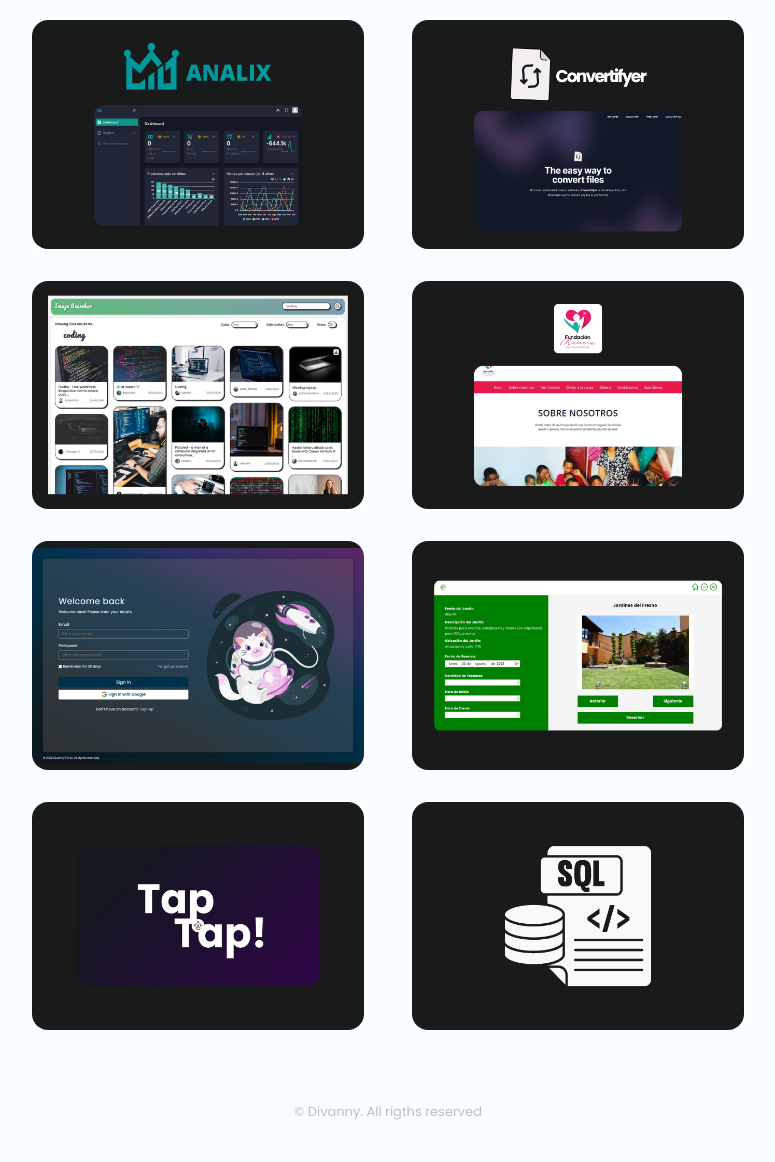
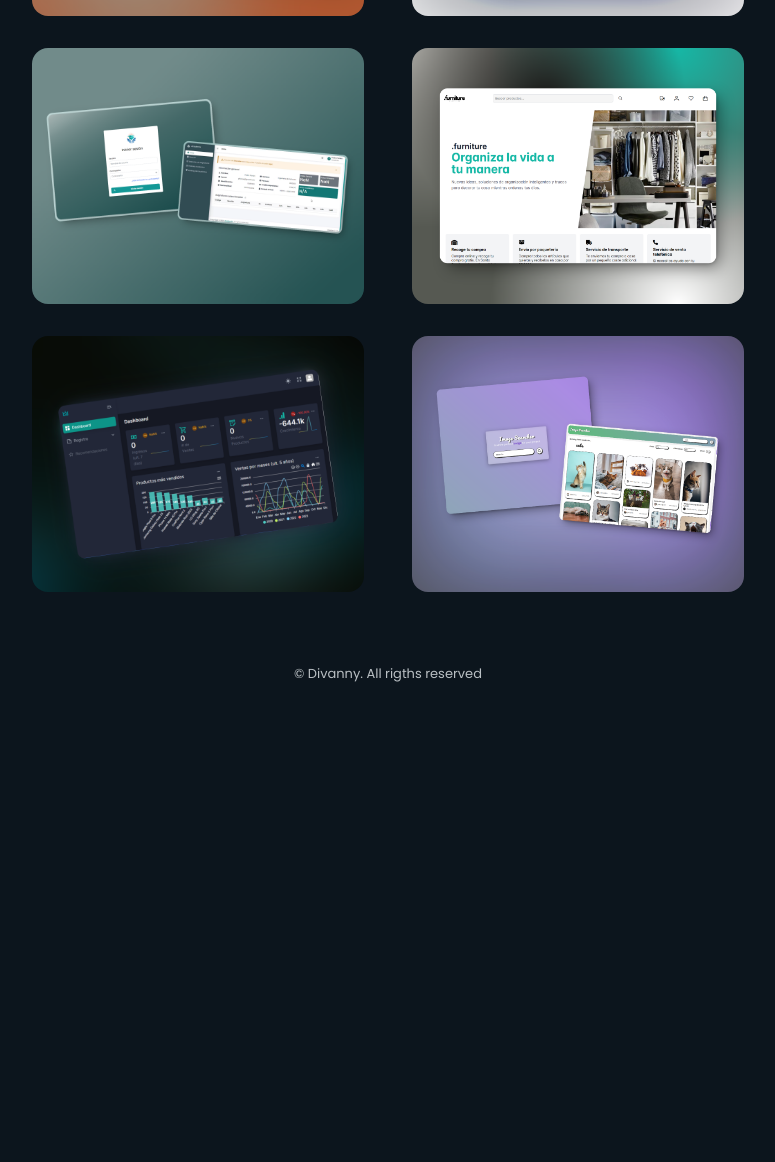
Before and after one commit to Divanny/Divanny.github.io, a plain HTML site: page index.html in a window 1280 px wide. Shown: the part 819-1981 px from the top of the page, without its empty margins (252-1027 px from the left). After the commit the page ends 1543 px from the top, so only its background shows below. Drawn offline with nearby package versions, Linux system fonts and the light colour scheme.

Commit message:
Updating projects and skills

```diff
--- a/assets/css/styles.css
+++ b/assets/css/styles.css
@@ -169,7 +169,8 @@ body.dark-theme {
 }
 
 .profile__perfil img {
-  width: 75px;
+  height: 100%;
+  width: auto;
 }
 
 .profile__border {
@@ -512,7 +513,8 @@ body.dark-theme {
     height: 120px;
   }
   .profile__perfil img {
-    width: 90px;
+    height: 100%;
+
   }
   .profile__profession {
     margin-bottom: 1.5rem;
--- a/assets/js/main.js
+++ b/assets/js/main.js
@@ -36,6 +36,10 @@ if (selectedTheme) {
   // If the validation is fulfilled, we ask what the issue was to know if we activated or deactivated the dark
   document.body.classList[selectedTheme === 'dark' ? 'add' : 'remove'](darkTheme)
   themeButton.classList[selectedIcon === 'ri-moon-line' ? 'add' : 'remove'](iconTheme)
+} else {
+  // Set dark theme as default
+  document.body.classList.add(darkTheme)
+  themeButton.classList.add(iconTheme)
 }
 
 // Activate / deactivate the theme manually with the button
--- a/index.html
+++ b/index.html
@@ -33,17 +33,17 @@
                     </div>
 
                     <h2 class="profile__name">Divanny Pérez</h2>
-                    <h3 class="profile__profession">Full Stack Developer</h3>
+                    <h3 class="profile__profession">Software Engineer</h3>
 
                     <ul class="profile__social">
-                        <a href="https://codeforces.com/profile/divannyjpm" target="_blank" class="profile__social-link">
-                            <iconify-icon icon="simple-icons:codeforces"></iconify-icon>
-                        </a>
                         <a href="https://www.linkedin.com/in/divanny-p%C3%A9rez-5a5901206/" target="_blank" class="profile__social-link">
                             <i class="ri-linkedin-box-line"></i>
                         </a>
                         <a href="https://github.com/Divanny" target="_blank" class="profile__social-link">
                             <i class="ri-github-line"></i>
+                        </a>
+                        <a href="https://codeforces.com/profile/divannyjpm" target="_blank" class="profile__social-link">
+                            <iconify-icon icon="simple-icons:codeforces"></iconify-icon>
                         </a>
                     </ul>
                 </div>
@@ -86,7 +86,35 @@
                     <!--=============== PROJECTS ===============-->
                     <div class="projects__content grid filters__active" data-content id="projects">
                         <article class="projects__card">
-                            <img src="assets/img/academix.png" alt="" class="projects__img" width="300px">
+                            <img src="assets/img/crowdsolve-project.png" alt="" class="projects__img" width="300px">
+
+                            <div class="projects__modal">
+                                <div>
+                                    <span class="projects__subtitle">Frontend/Backend</span>
+                                    <h3 class="projects__title">CrowdSolve</h3>
+                                    <a href="https://crowdsolve.site" target="_blank" class="projects__button button button__small" title="Frontend">
+                                        <i class="ri-link"></i>
+                                    </a>
+                                </div>
+                            </div>
+                        </article>
+
+                        <article class="projects__card">
+                            <img src="assets/img/convertifyer-project.png" alt="" class="projects__img" width="300px">
+
+                            <div class="projects__modal">
+                                <div>
+                                    <span class="projects__subtitle">Frontend</span>
+                                    <h3 class="projects__title">Convertifyer</h3>
+                                    <a href="https://convertifyer.vercel.app/" target="_blank" class="projects__button button button__small">
+                                        <i class="ri-link"></i>
+                                    </a>
+                                </div>
+                            </div>
+                        </article>
+
+                        <article class="projects__card">
+                            <img src="assets/img/academix-project.png" alt="" class="projects__img" width="300px">
 
                             <div class="projects__modal">
                                 <div>
@@ -101,25 +129,9 @@
                                 </div>
                             </div>
                         </article>
-                        <!-- <article class="projects__card">
-                            <img src="assets/img/tienda.png" alt="" class="projects__img" width="300px">
-
-                            <div class="projects__modal">
-                                <div>
-                                    <span class="projects__subtitle">Frontend/Backend</span>
-                                    <h3 class="projects__title">Tienda</h3>
-                                    <a href="https://github.com/Divanny/TiendaFrontend" target="_blank" class="projects__button button button__small" title="Frontend">
-                                        <i class="ri-link"></i>
-                                    </a>
-                                    <a href="https://github.com/Divanny/TiendaBackend" target="_blank" class="projects__button button button__small" title="Backend">
-                                        <i class="ri-link"></i>
-                                    </a>
-                                </div>
-                            </div>
-                        </article> -->
 
                         <article class="projects__card">
-                            <img src="assets/img/furniture.png" alt="" class="projects__img" width="300px">
+                            <img src="assets/img/furniture-project.png" alt="" class="projects__img" width="300px">
 
                             <div class="projects__modal">
                                 <div>
@@ -131,8 +143,9 @@
                                 </div>
                             </div>
                         </article>
+
                         <article class="projects__card">
-                            <img src="assets/img/analix.png" alt="" class="projects__img" width="300px">
+                            <img src="assets/img/analix-project.png" alt="" class="projects__img" width="300px">
 
                             <div class="projects__modal">
                                 <div>
@@ -144,98 +157,15 @@
                                 </div>
                             </div>
                         </article>
-                        <article class="projects__card">
-                            <img src="assets/img/convertifyer.png" alt="" class="projects__img" width="300px">
-
-                            <div class="projects__modal">
-                                <div>
-                                    <span class="projects__subtitle">Frontend</span>
-                                    <h3 class="projects__title">Convertifyer</h3>
-                                    <a href="https://convertifyer.vercel.app/" target="_blank" class="projects__button button button__small">
-                                        <i class="ri-link"></i>
-                                    </a>
-                                </div>
-                            </div>
-                        </article>
 
                         <article class="projects__card">
-                            <img src="assets/img/image-searcher.png" alt="" class="projects__img" width="300px">
+                            <img src="assets/img/image-searcher-project.png" alt="" class="projects__img" width="300px">
 
                             <div class="projects__modal">
                                 <div>
                                     <span class="projects__subtitle">Frontend</span>
                                     <h3 class="projects__title">Image Searcher</h3>
                                     <a href="https://image-searcher-divanny.netlify.app" target="_blank" class="projects__button button button__small">
-                                        <i class="ri-link"></i>
-                                    </a>
-                                </div>
-                            </div>
-                        </article>
-
-                        <article class="projects__card">
-                            <img src="assets/img/fundacion-mencia.png" alt="" class="projects__img" width="300px">
-
-                            <div class="projects__modal">
-                                <div>
-                                    <span class="projects__subtitle">Frontend</span>
-                                    <h3 class="projects__title">Fundación Mencia</h3>
-                                    <a href="https://fundacionmenciard.org/" target="_blank" class="projects__button button button__small">
-                                        <i class="ri-link"></i>
-                                    </a>
-                                </div>
-                            </div>
-                        </article>
-
-                        <article class="projects__card">
-                            <img src="assets/img/signin.png" alt="" class="projects__img" width="300px">
-
-                            <div class="projects__modal">
-                                <div>
-                                    <span class="projects__subtitle">Frontend</span>
-                                    <h3 class="projects__title">Sign In Form</h3>
-                                    <a href="https://divanny-login.netlify.app/" target="_blank" class="projects__button button button__small">
-                                        <i class="ri-link"></i>
-                                    </a>
-                                </div>
-                            </div>
-                        </article>
-
-                        <article class="projects__card">
-                            <img src="assets/img/garden-project.png" alt="" class="projects__img">
-
-                            <div class="projects__modal">
-                                <div>
-                                    <span class="projects__subtitle">Desktop App</span>
-                                    <h3 class="projects__title">Garden Reservation System</h3>
-                                    <a href="https://github.com/Divanny/Garden-reservation-system" target="_blank" class="projects__button button button__small">
-                                        <i class="ri-link"></i>
-                                    </a>
-                                </div>
-                            </div>
-                        </article>
-
-                        <article class="projects__card">
-                            <img src="assets/img/tap-tap.png" alt="" class="projects__img">
-
-                            <div class="projects__modal">
-                                <div>
-                                    <span class="projects__subtitle">Mobile App</span>
-                                    <h3 class="projects__title">Tap Tap! Mobile Game</h3>
-                                    <a href="https://github.com/Divanny/tap-tap" target="_blank" class="projects__button button button__small">
-                                        <i class="ri-link"></i>
-                                    </a>
-                                </div>
-                            </div>
-                        </article>
-
-                        <article class="projects__card">
-                            <img src="assets/img/GenerateCRUDProcedures.png" alt="" class="projects__img" width="300px">
-
-                            <div class="projects__modal">
-                                <div>
-                                    <span class="projects__subtitle">SQL</span>
-                                    <h3 class="projects__title">GenerateCRUDProcedures</h3>
-                                    <a href="https://github.com/Divanny/GenerateCRUDProcedures" target="_blank" class="projects__button button button__small">
                                         <i class="ri-link"></i>
                                     </a>
                                 </div>
@@ -310,6 +240,15 @@
                                         <i class="ri-checkbox-circle-line"></i>
 
                                         <div>
+                                            <h3 class="skills__name">React</h3>
+                                            <span class="skills__level">Advance</span>
+                                        </div>
+                                    </div>
+
+                                    <div class="skills__data">
+                                        <i class="ri-checkbox-circle-line"></i>
+
+                                        <div>
                                             <h3 class="skills__name">AngularJS</h3>
                                             <span class="skills__level">Intermediate</span>
                                         </div>
@@ -319,7 +258,7 @@
                                         <i class="ri-checkbox-circle-line"></i>
 
                                         <div>
-                                            <h3 class="skills__name">React</h3>
+                                            <h3 class="skills__name">Angular</h3>
                                             <span class="skills__level">Intermediate</span>
                                         </div>
                                     </div>
@@ -419,7 +358,7 @@
                                         <i class="ri-checkbox-circle-line"></i>
 
                                         <div>
-                                            <h3 class="skills__name">C++</h3>
+                                            <h3 class="skills__name">Docker</h3>
                                             <span class="skills__level">Intermediate</span>
                                         </div>
                                     </div>
@@ -428,7 +367,7 @@
                                         <i class="ri-checkbox-circle-line"></i>
 
                                         <div>
-                                            <h3 class="skills__name">Python</h3>
+                                            <h3 class="skills__name">Azure DevOps</h3>
                                             <span class="skills__level">Basic</span>
                                         </div>
                                     </div>
```
Also changed, not shown: assets/img/academix-project.png (added), assets/img/analix-project.png (added), assets/img/convertifyer-project.png (added), assets/img/crowdsolve-project.png (added), assets/img/furniture-project.png (added), assets/img/image-searcher-project.png (added), assets/img/perfil.png, 1 other file.
